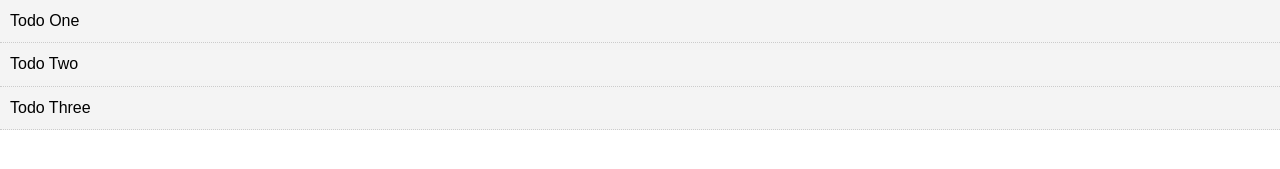
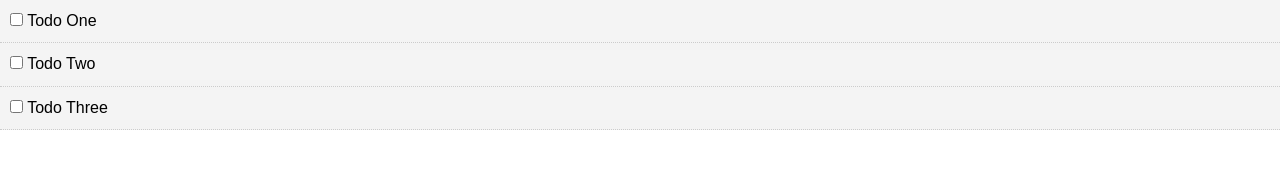
Before and after one commit to mamun-63/vue_crash_todolist, a Vue app: page / in a window 1280 px wide. Shown: the top 169 px of the page. Built offline with nearby package versions, Linux system fonts and the light colour scheme.

Commit message:
class binding(isComplete) and event checkbox

```diff
--- a/src/components/TodoItem.vue
+++ b/src/components/TodoItem.vue
@@ -1,13 +1,21 @@
 <template>
-  <div class="todo-item">
-    <p>{{ todo.title }}</p>
+  <div class="todo-item" :class="{ 'is-complete': todo.completed }">
+    <p>
+      <input type="checkbox" @change="markComplete">
+      {{ todo.title }}
+    </p>
   </div>
 </template>
 
 <script>
 export default {
   name: "TodoItem",
-  props: ["todo"]
+  props: ["todo"],
+  methods: {
+    markComplete() {
+      this.todo.completed = !this.todo.completed
+    }
+  }
 }
 </script>
 
@@ -19,7 +27,7 @@ export default {
   }
 
   .is-complete {
-    text-decoration: underline;
+    text-decoration: line-through;
   }
 
   .del {
```
